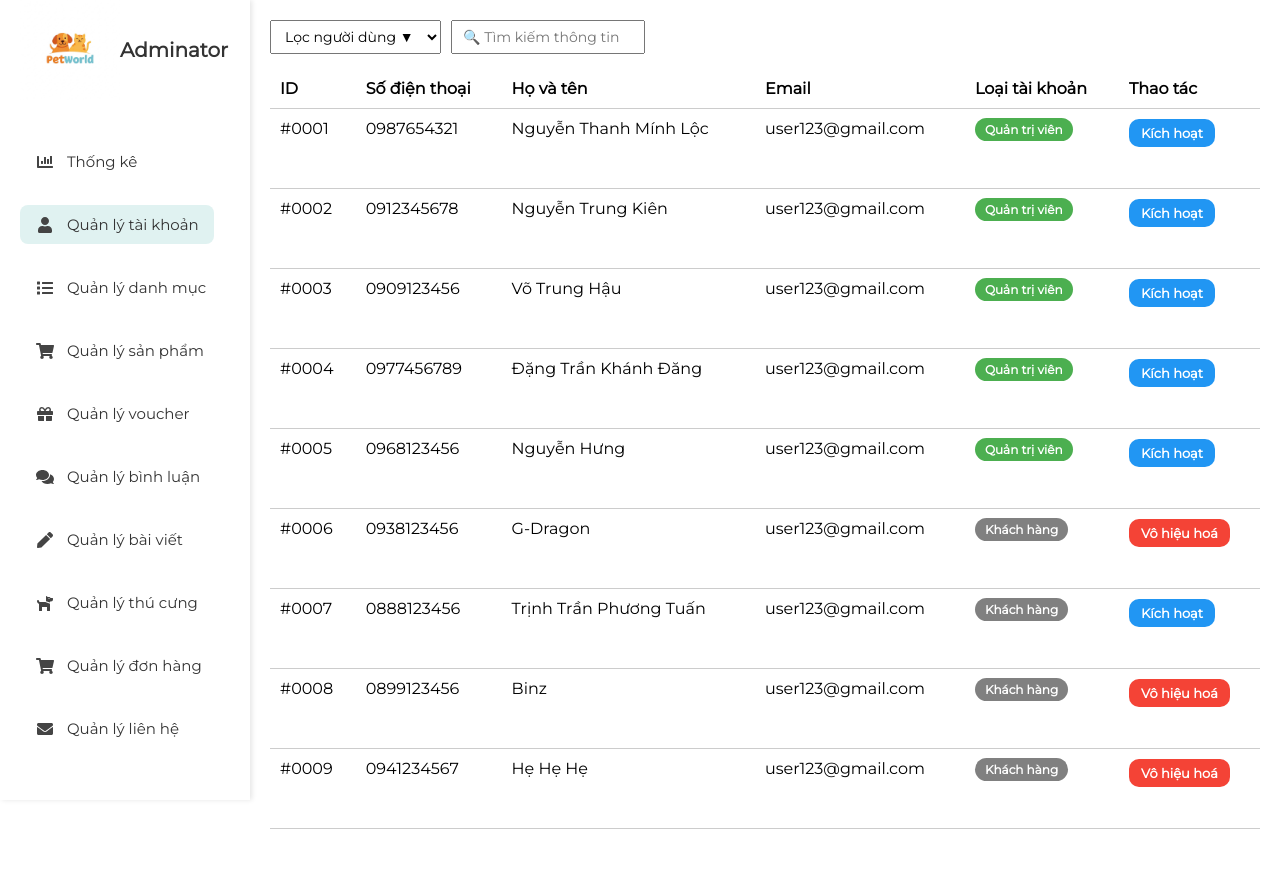
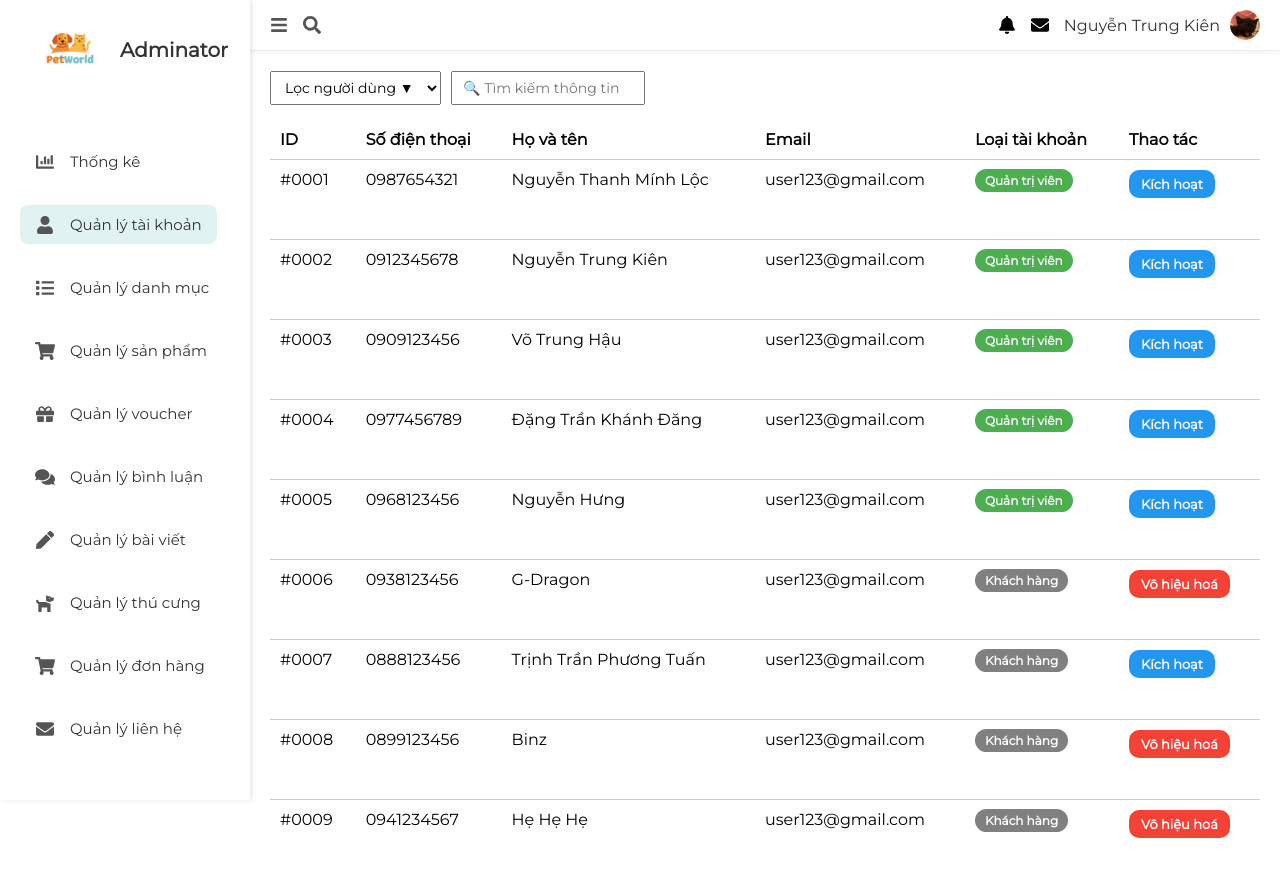
Before and after one commit to loc131225/PetWorld, a React (Create React App) app in the folder frontend/: page /UserList in a window 1280 px wide. Shown: the top 876 px of the page. Before the commit the page ends 849 px from the top, so only its background shows below. Built offline with nearby package versions, Linux system fonts and the light colour scheme.

Commit message:
update header admin

```diff
--- a/frontend/src/App.js
+++ b/frontend/src/App.js
@@ -14,6 +14,7 @@ import ProductDetail from './pages/users/ProductDetail';
 import Timkiem from './pages/users/Timkiem';
 import Sidebar from './pages/admin/Sidebar';
 import VoucherTable from './pages/admin/VoucherTable';
+// import Header from './pages/admin/Header';
 
 
 
@@ -21,6 +22,7 @@ function App() {
   return <>
   <Routes>
     <Route path=''>
+      {/* <Route path='Header' element={<Header/>}/> */}
       <Route path='thanhtoan' element={<ThanhToan/>}/>
       <Route path='home' element={<Home/>}/>
       <Route path='cart' element={<Cart/>}/>
--- a/frontend/src/css/CategoryList.css
+++ b/frontend/src/css/CategoryList.css
@@ -311,3 +311,42 @@
   background-color: #495057;
   box-shadow: 0 0 0 3px rgba(73, 80, 87, 0.2);
 }
+
+
+.voucher-header {
+  display: flex;
+  align-items: center;
+  padding: 10px 20px;
+  background-color: #fff;
+  border-bottom: 1px solid #eee;
+  box-shadow: 0 1px 4px rgba(0, 0, 0, 0.05);
+  margin-bottom: 15px;
+}
+
+.icon {
+  font-size: 18px;
+  margin-right: 15px;
+  color: #555;
+  cursor: pointer;
+}
+
+.icon.red {
+  color: #000000;
+}
+
+.spacer {
+  flex: 1;
+}
+
+.user {
+  margin-right: 10px;
+  font-weight: 500;
+  color: #333;
+}
+
+.global-avatar {
+  border-radius: 50%;
+  width: 30px;
+  height: 30px;
+  object-fit: cover;
+}
--- a/frontend/src/css/ProductTable.css
+++ b/frontend/src/css/ProductTable.css
@@ -59,3 +59,55 @@
   text-align: left;
   color: #007bff;
 }
+.global-header {
+  display: flex;
+  margin-left: 250px;
+  align-items: center;
+  padding: 10px 20px;
+  background-color: #fff;
+  border-bottom: 1px solid #eee;
+  box-shadow: 0 1px 4px rgba(0, 0, 0, 0.05);
+}
+
+.global-icon {
+  font-size: 18px;
+  margin-right: 15px;
+  color: #555;
+  cursor: pointer;
+}
+
+.global-icon.red {
+  color: #000000;
+}
+
+.global-spacer {
+  flex: 1;
+}
+
+.global-user {
+  margin-right: 10px;
+  font-weight: 500;
+  color: #333;
+}
+
+.global-avatar {
+  border-radius: 50%;
+  width: 15px;
+  height: 30px;
+}
+.global-user-group {
+  display: flex;
+  align-items: center;
+}
+
+.global-user {
+  font-weight: 500;
+  color: #333;
+}
+
+.global-avatar {
+  border-radius: 50%;
+  width: 30px;
+  height: 30px;
+  object-fit: cover;
+}
--- a/frontend/src/css/UserList.css
+++ b/frontend/src/css/UserList.css
@@ -62,3 +62,41 @@ th, td {
   background-color: #f44336;
   color: white;
 }
+
+
+.global-header {
+  display: flex;
+  margin-left: 250px;
+  align-items: center;
+  padding: 10px 20px;
+  background-color: #fff;
+  border-bottom: 1px solid #eee;
+  box-shadow: 0 1px 4px rgba(0, 0, 0, 0.05);
+}
+
+.global-icon {
+  font-size: 18px;
+  margin-right: 15px;
+  color: #555;
+  cursor: pointer;
+}
+
+.global-icon.red {
+  color: #000000;
+}
+
+.global-spacer {
+  flex: 1;
+}
+
+.global-user {
+  margin-right: 10px;
+  font-weight: 500;
+  color: #333;
+}
+
+.global-avatar {
+  border-radius: 50%;
+  width: 30px;
+  height: 30px;
+}
--- a/frontend/src/css/VoucherTable.css
+++ b/frontend/src/css/VoucherTable.css
@@ -1,31 +1,136 @@
-/* src/css/VoucherTable.css */
-.voucher-container {
+/* Container */
+.voucher-controls {
+  display: flex;
+  gap: 10px;
+  margin: 20px 0;
+}
+
+/* Dropdown lọc */
+.voucher-filter {
+  padding: 8px 12px;
+  font-size: 14px;
+  border-radius: 5px;
+  border: 1px solid #ccc;
+}
+
+/* Ô tìm kiếm */
+.voucher-search {
+  flex: 1;
+  padding: 8px 12px;
+  font-size: 14px;
+  border-radius: 5px;
+  border: 1px solid #ccc;
+}
+
+/* Bảng voucher */
+.voucher-table {
+  width: 100%;
+  border-collapse: collapse;
+  font-family: 'Arial', sans-serif;
+}
+
+/* Tiêu đề bảng */
+.voucher-table th {
+  background-color: #f5f5f5;
+  padding: 12px 16px;
+  text-align: left;
+  font-weight: 600;
+  border-bottom: 2px solid #e0e0e0;
+  white-space: nowrap;
+}
+
+/* Hàng dữ liệu */
+.voucher-table td {
+  padding: 14px 16px;
+  border-bottom: 1px solid #eee;
+  vertical-align: top;
+}
+
+/* Mã khuyến mãi đậm */
+.voucher-table td b {
+  font-weight: bold;
+}
+
+/* Icon thao tác */
+.icon.edit,
+.icon.delete {
+  cursor: pointer;
+  font-size: 16px;
+  margin-right: 8px;
+  transition: color 0.2s;
+}
+
+.icon.edit:hover {
+  color: #007bff;
+}
+
+.icon.delete:hover {
+  color: #dc3545;
+}
+
+/* Ngày */
+.date {
+  font-size: 13px;
+  color: #555;
+}
+
+/* Responsive (nếu cần) */
+@media (max-width: 768px) {
+  .voucher-controls {
+    flex-direction: column;
+  }
+
+  .voucher-search {
+    width: 100%;
+  }
+
+  .voucher-table th,
+  .voucher-table td {
+    padding: 10px;
+    font-size: 13px;
+  }
+}
+
+
+.layout {
+  display: flex;
+}
+
+.main-content {
+  margin-left: 250px; /* Đẩy nội dung sang phải theo độ rộng của sidebar */
   padding: 20px;
-  font-family: Arial, sans-serif;
+  width: calc(100% - 250px);
+  box-sizing: border-box;
 }
 
 .voucher-header {
   display: flex;
   align-items: center;
-  gap: 15px;
-  margin-bottom: 20px;
+  padding: 10px 20px;
+  background-color: #fff;
+  border-bottom: 1px solid #eee;
+  box-shadow: 0 1px 4px rgba(0, 0, 0, 0.05);
 }
 
-.voucher-header .icon {
-  font-size: 20px;
+.icon {
+  font-size: 18px;
+  margin-right: 15px;
+  color: #555;
   cursor: pointer;
 }
 
-.voucher-header .red {
-  color: red;
+.icon.red {
+  color: #000000;
 }
 
-.voucher-header .spacer {
+.spacer {
   flex-grow: 1;
 }
 
-.voucher-header .user {
-  font-weight: bold;
+.user {
+  margin-right: 10px;
+  font-weight: 500;
+  color: #333;
 }
 
 .avatar {
@@ -33,55 +138,3 @@
   height: 30px;
   border-radius: 50%;
 }
-
-.voucher-controls {
-  display: flex;
-  gap: 10px;
-  margin-bottom: 15px;
-}
-
-.voucher-filter, .voucher-search {
-  padding: 5px 10px;
-  border: 1px solid #ccc;
-  border-radius: 4px;
-}
-
-.voucher-table {
-  width: 100%;
-  border-collapse: collapse;
-}
-
-.voucher-table th, .voucher-table td {
-  border: 1px solid #ddd;
-  padding: 8px;
-  text-align: left;
-}
-
-.voucher-table th {
-  background-color: #f4f4f4;
-}
-
-.date.start {
-  background: #3498db;
-  color: white;
-  padding: 4px 8px;
-  border-radius: 4px;
-}
-
-.date.end {
-  background: #e74c3c;
-  color: white;
-  padding: 4px 8px;
-  border-radius: 4px;
-}
-
-.icon.edit {
-  color: #2980b9;
-  margin-right: 10px;
-  cursor: pointer;
-}
-
-.icon.delete {
-  color: #c0392b;
-  cursor: pointer;
-}
--- a/frontend/src/pages/admin/CategoryList.js
+++ b/frontend/src/pages/admin/CategoryList.js
@@ -1,5 +1,5 @@
 import React, { useState } from 'react';
-import { FaEye, FaEyeSlash, FaEdit, FaTrashAlt } from 'react-icons/fa';
+import { FaEye, FaEyeSlash, FaEdit, FaTrashAlt, FaBars, FaSearch, FaBell, FaEnvelope } from 'react-icons/fa';
 import '../../css/CategoryList.css';
 import Sidebar from '../admin/Sidebar';
 
@@ -39,11 +39,26 @@ const CategoryList = () => {
     category.name.toLowerCase().includes(searchTerm.toLowerCase())
   );
 
+  const avatarImg = 'https://i.pravatar.cc/30';
+
   return (
-    <div className="layout"> {/* Thêm layout để chứa Sidebar và nội dung chính */}
+    <div className="layout">
       <Sidebar />
 
       <div className="category-management">
+
+        {/* --- HEADER MỚI (from image) --- */}
+        <div className="voucher-header">
+          <FaBars className="icon" />
+          <FaSearch className="icon" />
+          <div className="spacer" />
+          <FaBell className="icon red" />
+          <FaEnvelope className="icon red" />
+          <div className="user">Nguyễn Trung Kiên</div>
+          <img src={avatarImg} alt="avatar" className="global-avatar" />
+        </div>
+
+        {/* --- NỘI DUNG TRANG --- */}
         <div className="page-header">
           <h2>Quản lý danh mục: Danh sách danh mục</h2>
           <button className="add-button">Thêm danh mục</button>
--- a/frontend/src/pages/admin/ProductTable.js
+++ b/frontend/src/pages/admin/ProductTable.js
@@ -1,6 +1,7 @@
 import React, { useState } from 'react';
 import Sidebar from '../admin/Sidebar';
-import { FaEye, FaEyeSlash, FaEdit, FaTrashAlt } from 'react-icons/fa';
+import avatarImg from '../../assets/myden.jpg';
+import { FaEye, FaEyeSlash, FaEdit, FaTrashAlt, FaBars, FaSearch, FaBell, FaEnvelope } from 'react-icons/fa';
 import '../../css/ProductTable.css';
 
 const ProductTable = () => {
@@ -66,6 +67,21 @@ const ProductTable = () => {
   return (
     <div className="admin-page">
       <Sidebar />
+      <div style={{ flex: 1 }}>
+        {/* --- GLOBAL HEADER --- */}
+        <div className="global-header">
+          <FaBars className="global-icon" />
+          <FaSearch className="global-icon" />
+          <div className="global-spacer" />
+          <FaBell className="global-icon red" />
+          <FaEnvelope className="global-icon red" />
+          <div className="global-user-group">
+            <span className="global-user">Nguyễn Trung Kiên</span>
+            <img src={avatarImg} alt="avatar" className="global-avatar" />
+          </div>
+        </div>
+
+        {/* --- CONTENT: PRODUCT TABLE --- */}
         <div className="product-table-container">
           <h2>Quản lý sản phẩm: Danh sách sản phẩm</h2>
 
@@ -123,12 +139,14 @@ const ProductTable = () => {
             </tbody>
           </table>
         </div>
+
         <div className="pagination">
-        <button>&lt;</button> {/* Nút Trang trước */}
-        <button className="active">1</button> {/* Trang hiện tại */}
+          <button>&lt;</button>
+          <button className="active">1</button>
           <button>2</button>
           <button>3</button>
-        <button>&gt;</button> {/* Nút Trang kế tiếp */}
+          <button>&gt;</button>
+        </div>
       </div>
     </div>
   );
--- a/frontend/src/pages/admin/Sidebar.js
+++ b/frontend/src/pages/admin/Sidebar.js
@@ -47,7 +47,7 @@ const Sidebar = () => {
     </NavLink>
   </li>
   <li>
-    <NavLink to="/vouchers" className="menu-link">
+    <NavLink to="/VoucherTable" className="menu-link">
       <FaGift className="icon" />
       <span className="text">Quản lý voucher</span>
     </NavLink>
--- a/frontend/src/pages/admin/UserList.js
+++ b/frontend/src/pages/admin/UserList.js
@@ -1,6 +1,9 @@
 import React, { useState } from 'react';
+import avatarImg from '../../assets/myden.jpg';
+import { FaBars, FaSearch, FaBell, FaEnvelope } from 'react-icons/fa';
 import Sidebar from './Sidebar';
 import '../../css/UserList.css';
+
 
 const UserList = () => {
   const [searchTerm, setSearchTerm] = useState('');
@@ -93,7 +96,20 @@ const UserList = () => {
   return (
     <div style={{ display: 'flex' }}>
       <Sidebar />
-      <div className="user-management" style={{ flex: 1, padding: '20px' }}>
+      <div style={{ flex: 1 }}>
+        {/* --- PHẦN HEADER --- */}
+        <div className="global-header">
+          <FaBars className="global-icon" />
+          <FaSearch className="global-icon" />
+          <div className="global-spacer" />
+          <FaBell className="global-icon red" />
+          <FaEnvelope className="global-icon red" />
+          <div className="global-user">Nguyễn Trung Kiên</div>
+          <img src={avatarImg} alt="avatar" className="global-avatar" />
+        </div>
+
+        {/* --- PHẦN QUẢN LÝ NGƯỜI DÙNG --- */}
+        <div className="user-management" style={{ padding: '20px' }}>
           <div className="user-filter">
             <select value={filterType} onChange={(e) => setFilterType(e.target.value)}>
               <option value="all">Lọc người dùng ▼</option>
@@ -139,9 +155,7 @@ const UserList = () => {
                   </td>
                   <td>
                     <button
-                    className={
-                      user.status === 'active' ? 'btn active' : 'btn inactive'
-                    }
+                      className={user.status === 'active' ? 'btn active' : 'btn inactive'}
                     >
                       {user.status === 'active' ? 'Kích hoạt' : 'Vô hiệu hoá'}
                     </button>
@@ -152,6 +166,7 @@ const UserList = () => {
           </table>
         </div>
       </div>
+    </div>
   );
 };
 
```
Also changed, not shown: frontend/src/assets/myden.jpg (added). Lines whose indentation alone changed are shown as unchanged.
